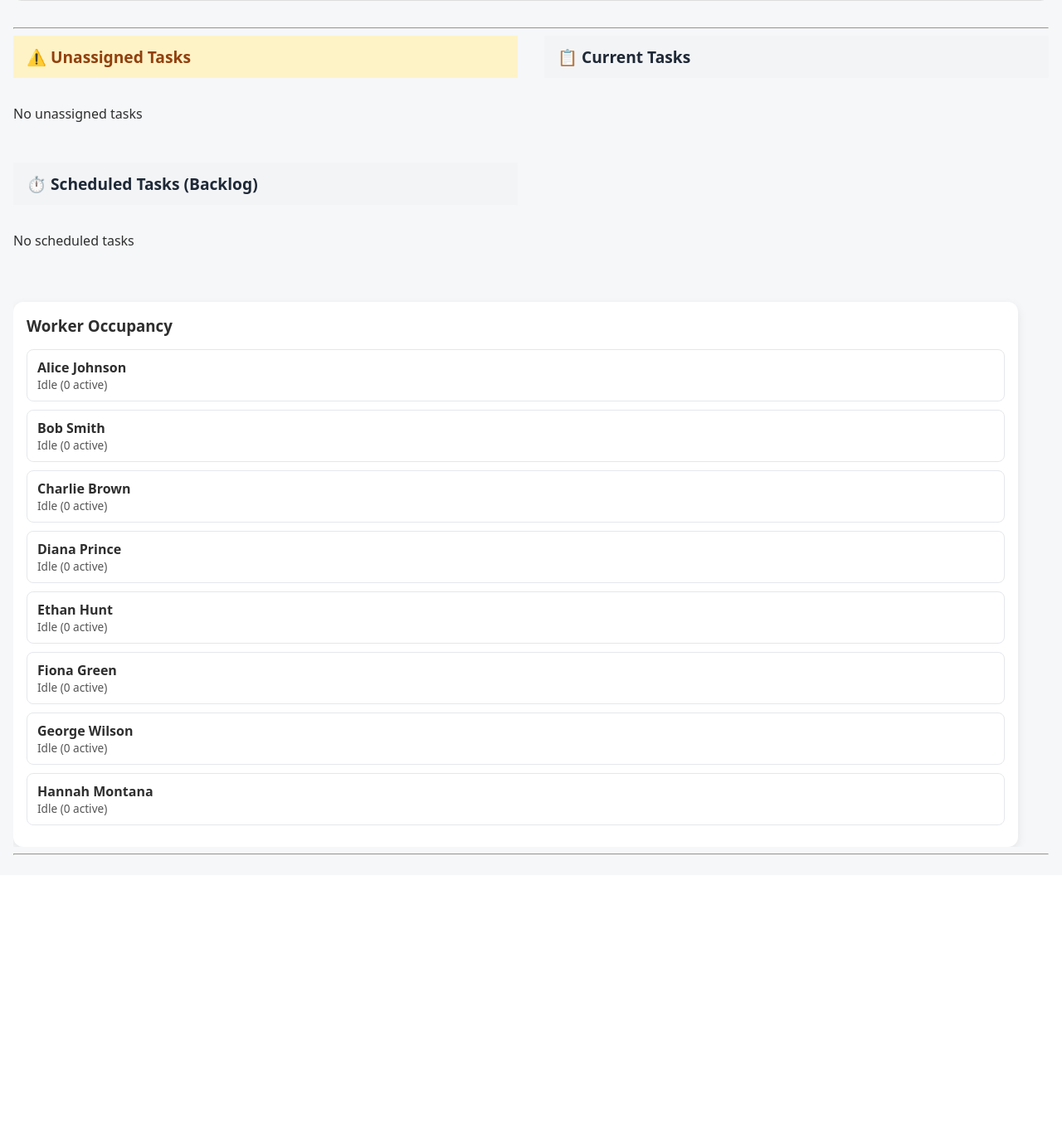
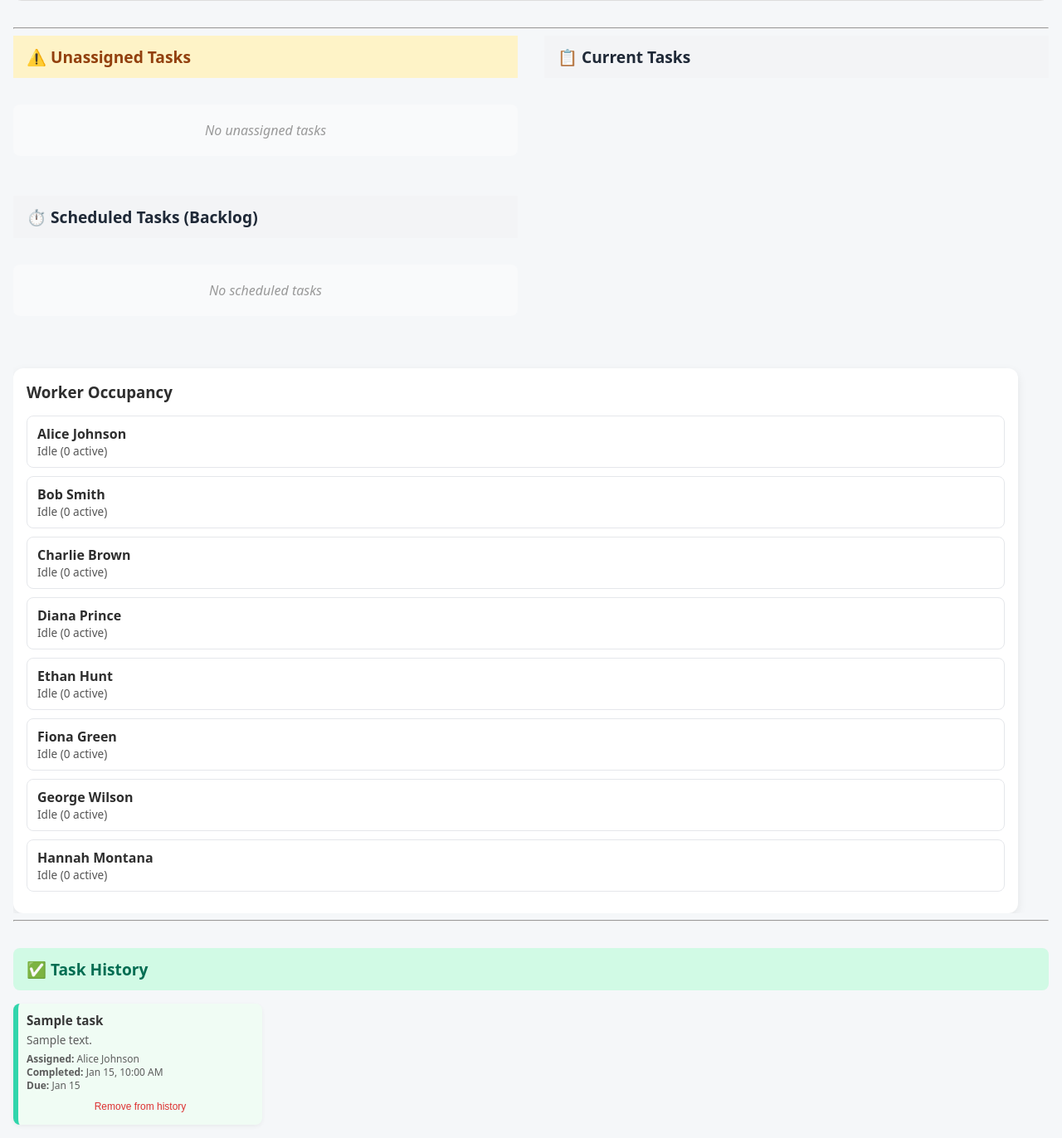
Before and after one commit to sashafierce98/shopfloor-board, a Flask app: page /supervisor in a window 1280 px wide. Shown: the part 393-1765 px from the top of the page at 83% size. Before the commit the page ends 1424 px from the top, so only its background shows below. Run offline with Flask 3, Linux system fonts and the light colour scheme; a user stored in the database is signed in; tables that the repository leaves empty hold one stand-in row (values such as "Sample post").

Commit message:
Add task history and auto-hide completed tasks

```diff
--- a/board.py
+++ b/board.py
@@ -42,8 +42,12 @@
 @board_bp.route("/public")
 @login_required
 def public_board():
-    tasks = Task.query.all()
     today = date.today()
+    # Exclude done tasks from previous days - only show today's completed tasks
+    tasks = Task.query.filter(
+        (Task.status != "done") |
+        ((Task.status == "done") & (Task.completed_at >= datetime.combine(today, datetime.min.time())))
+    ).all()
     workers = Worker.query.all()
     worker_lookup = {w.id: w.name for w in workers}
     return render_template("public_board.html", tasks=tasks, today=today, worker_lookup=worker_lookup)
@@ -132,6 +136,10 @@
         status="scheduled"
     ).order_by(Task.due_date).all()
 
+    completed_tasks = Task.query.filter_by(
+        status="done"
+    ).order_by(Task.completed_at.desc()).all()
+
     workers = Worker.query.all()
     worker_lookup = {w.id: w.name for w in workers}
 
@@ -159,6 +167,7 @@
     unassigned_tasks=unassigned_tasks,
     current_tasks=current_tasks,
     backlog_tasks=backlog_tasks,
+    completed_tasks=completed_tasks,
     workers=workers,
     worker_lookup=worker_lookup,
     worker_summary=worker_summary
--- a/static/styles.css
+++ b/static/styles.css
@@ -384,6 +384,41 @@
   color: #555;
 }
 
+/* ===== COMPLETED TASKS ===== */
+.supervisor-page .completed-section {
+  width: 100%;
+  padding: 0;
+  margin-top: 32px;
+}
+
+.supervisor-page .completed-tasks-grid {
+  display: grid;
+  grid-template-columns: repeat(auto-fill, minmax(300px, 1fr));
+  gap: 16px;
+  width: 100%;
+}
+
+.supervisor-page .task-card.completed {
+  background: #f0fdf4;
+  border-left: 6px solid #27d4a8;
+  opacity: 0.95;
+}
+
+.supervisor-page .task-card.completed .task-meta {
+  font-size: 0.75rem;
+  color: #555;
+}
+
+.empty-hint {
+  padding: 20px;
+  text-align: center;
+  color: #999;
+  font-style: italic;
+  background: #f9fafb;
+  border-radius: 8px;
+  margin: 16px 0;
+}
+
 /* ===== MOBILE RESPONSIVE ===== */
 @media (max-width: 1024px) {
   /* Worker board - tablet */
@@ -542,4 +577,8 @@
     font-size: 0.8rem;
     padding: 8px 12px !important;
   }
+
+  .supervisor-page .completed-tasks-grid {
+    grid-template-columns: 1fr;
+  }
 }
--- a/templates/supervisor_board.html
+++ b/templates/supervisor_board.html
@@ -231,7 +231,42 @@
         </aside>
 
       </div>
+
     <hr>
+
+    <!-- COMPLETED TASKS SECTION -->
+    <section class="completed-section">
+      <h3 style="background: #d1fae5; padding: 12px 16px; margin: 0 0 16px 0; border-radius: 8px; color: #006d52; font-size: 1.2rem; font-weight: 600;">✅ Task History</h3>
+
+      {% if completed_tasks %}
+        <div class="completed-tasks-grid">
+          {% for task in completed_tasks %}
+            <div class="task-card completed">
+              <div class="task-title">{{ task.title }}</div>
+
+              {% if task.description %}
+                <div class="task-desc">{{ task.description }}</div>
+              {% endif %}
+
+              <div class="task-meta">
+                <div><strong>Assigned:</strong> {{ worker_lookup.get(task.assigned_worker, "Unassigned") }}</div>
+                <div><strong>Completed:</strong> {{ task.completed_at.strftime('%b %d, %I:%M %p') if task.completed_at else 'Unknown' }}</div>
+                <div><strong>Due:</strong> {{ task.due_date.strftime('%b %d') if task.due_date else 'No date' }}</div>
+              </div>
+
+              <form method="post"
+                    action="{{ url_for('board.delete_task', task_id=task.id) }}"
+                    onsubmit="return confirm('Delete this completed task?');"
+                    style="margin-top: 8px;">
+                <button type="submit" class="delete-btn" style="width: 100%; background: none; border: none; color: #dc2626; cursor: pointer; font-size: 0.75rem; padding: 5px;">Remove from history</button>
+              </form>
+            </div>
+          {% endfor %}
+        </div>
+      {% else %}
+        <p class="empty-hint">No completed tasks yet</p>
+      {% endif %}
+    </section>
   </div>
 </body>
 </html>
```
